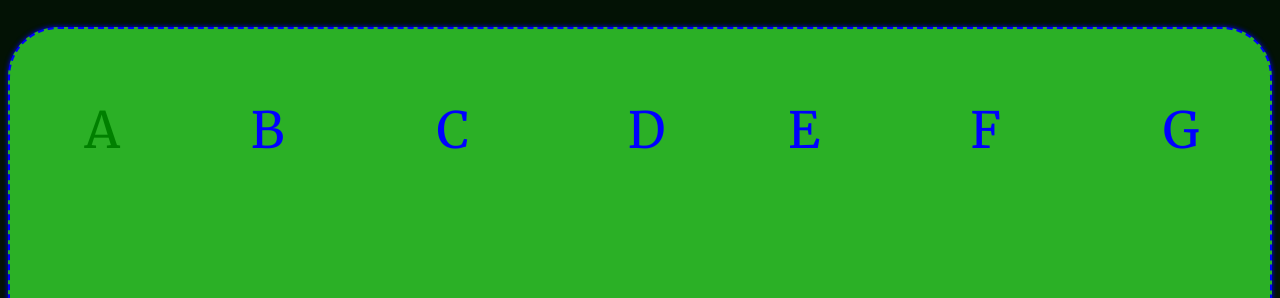
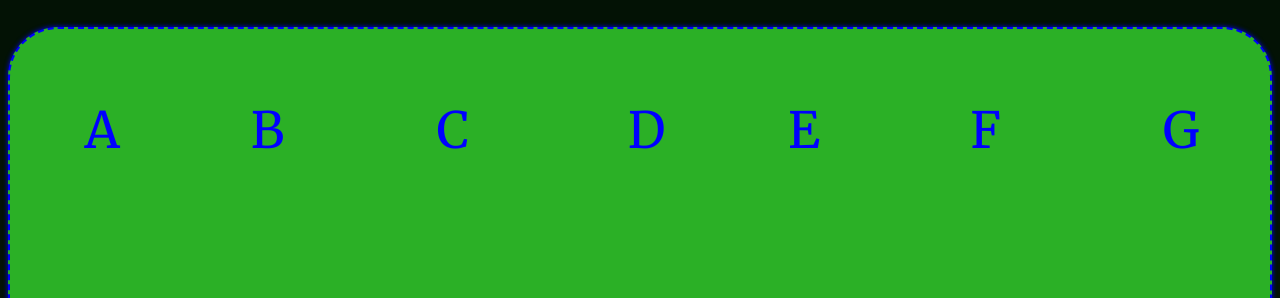
Before and after one commit to MunnyReol/munnyreol.github.io, a PHP site: page /assamese-song in a window 1280 px wide. Shown: the part 545-843 px from the top of the page. Run offline with PHP 8.4, Linux system fonts and the light colour scheme.

Commit message:
Update style.css

```diff
--- a/assamese-song/style.css
+++ b/assamese-song/style.css
@@ -75,5 +75,5 @@ hr{
 }
 a{
 text-decoration: none;
-color: green;
+color: blue;
 }
```
